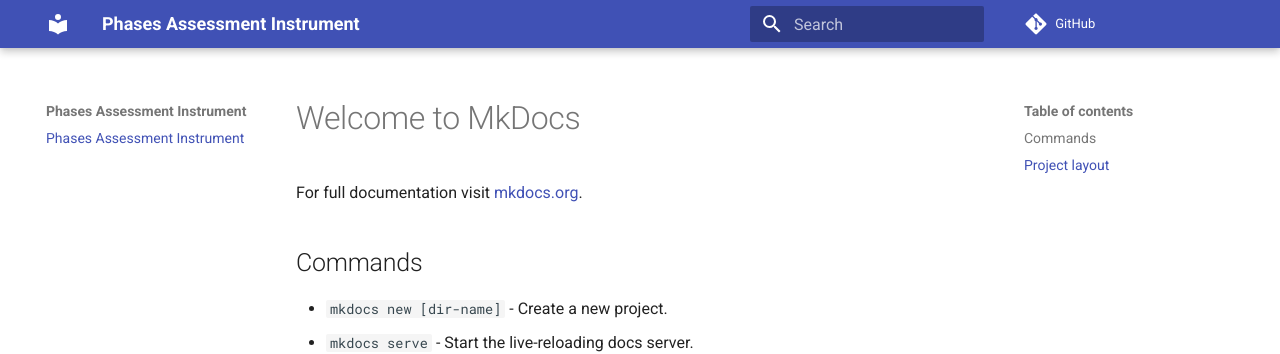
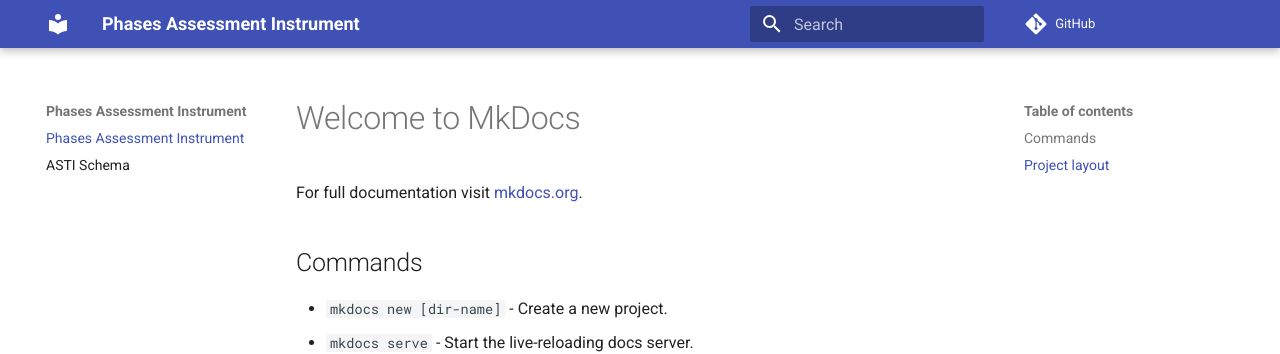
Before and after one commit to Buffalo-Ontology-Group/phases-assessment-instrument, an MkDocs documentation site: the page built from docs/index.md, in a window 1280 px wide. Shown: the top 354 px of the page. Built offline with MkDocs 1.6.1 and Material for MkDocs 9.7.7, drawn with Linux system fonts in a browser that asks for light colours; comment, search, counter and statistics services are not loaded.

```diff
--- a/mkdocs.yml
+++ b/mkdocs.yml
@@ -23,3 +23,4 @@
 
 nav:
   - Phases Assessment Instrument: index.md
+  - ASTI Schema: asti_schema.md
```
Also changed, not shown: 1 other file.
